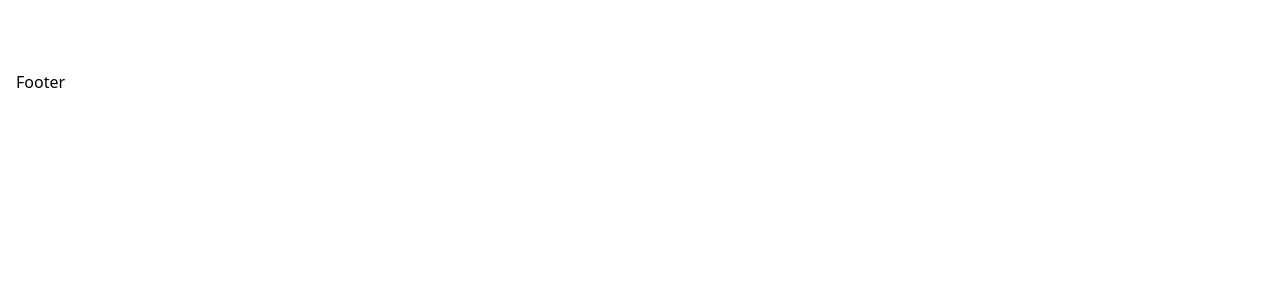
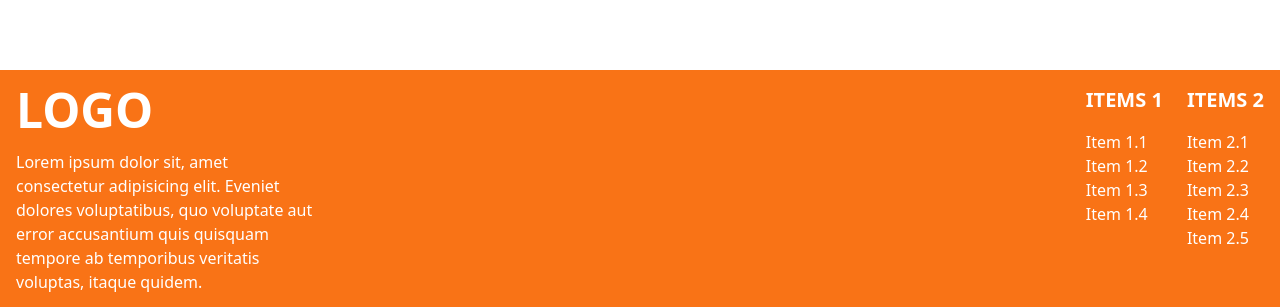
Before and after one commit to mhasanince/nuxt-movie-app, a Nuxt app: page / in a window 1280 px wide. Shown: the part 1124-1431 px from the top of the page. Before the commit the page ends 1394 px from the top, so only its background shows below. Built offline with nearby package versions, Linux system fonts and the light colour scheme; no server answers.

Commit message:
add footer

```diff
--- /dev/null
+++ b/components/CustomFooter.vue
@@ -0,0 +1,43 @@
+<template>
+  <footer class="min-h-[200px] mt-auto bg-orange-500 text-white">
+    <div class="container flex justify-between p-2 mx-auto md:p-4">
+      <div class="flex flex-col gap-4">
+        <h3 class="text-5xl font-bold">LOGO</h3>
+        <p class="max-w-[300px]">
+          Lorem ipsum dolor sit, amet consectetur adipisicing elit. Eveniet
+          dolores voluptatibus, quo voluptate aut error accusantium quis
+          quisquam tempore ab temporibus veritatis voluptas, itaque quidem.
+        </p>
+      </div>
+      <div class="flex gap-6 shrink-0">
+        <div class="flex flex-col gap-4">
+          <h4 class="text-xl font-bold">ITEMS 1</h4>
+          <ul>
+            <li>Item 1.1</li>
+            <li>Item 1.2</li>
+            <li>Item 1.3</li>
+            <li>Item 1.4</li>
+          </ul>
+        </div>
+        <div class="flex flex-col gap-4">
+          <h4 class="text-xl font-bold">ITEMS 2</h4>
+          <ul>
+            <li>Item 2.1</li>
+            <li>Item 2.2</li>
+            <li>Item 2.3</li>
+            <li>Item 2.4</li>
+            <li>Item 2.5</li>
+          </ul>
+        </div>
+      </div>
+    </div>
+  </footer>
+</template>
+
+<script>
+export default {
+  name: 'CustomFooterComponent',
+}
+</script>
+
+<style></style>
--- a/layouts/default.vue
+++ b/layouts/default.vue
@@ -27,19 +27,17 @@
         <Nuxt />
       </div>
     </main>
-    <footer class="min-h-[200px] mt-auto">
-      <div class="container mx-auto padding-x">
-        <h3>Footer</h3>
-      </div>
-    </footer>
+    <custom-footer />
   </div>
 </template>
 
 <script>
 import Jumbotron from '~/components/Jumbotron.vue'
+import CustomFooter from '~/components/CustomFooter.vue'
+
 export default {
   name: 'DefaultLayout',
-  components: { Jumbotron },
+  components: { Jumbotron, CustomFooter },
   data() {
     return {
       menuItems: [
```
